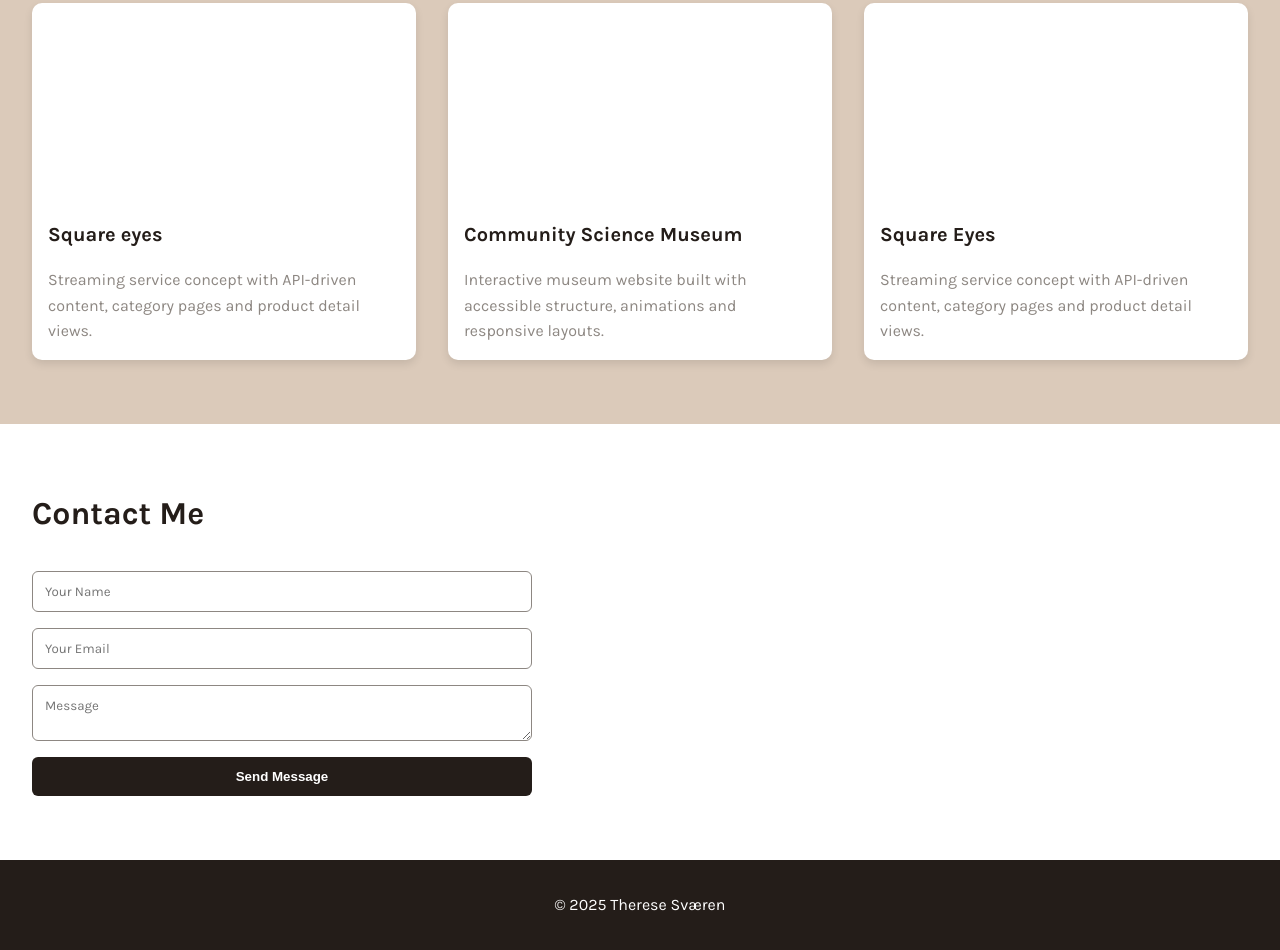
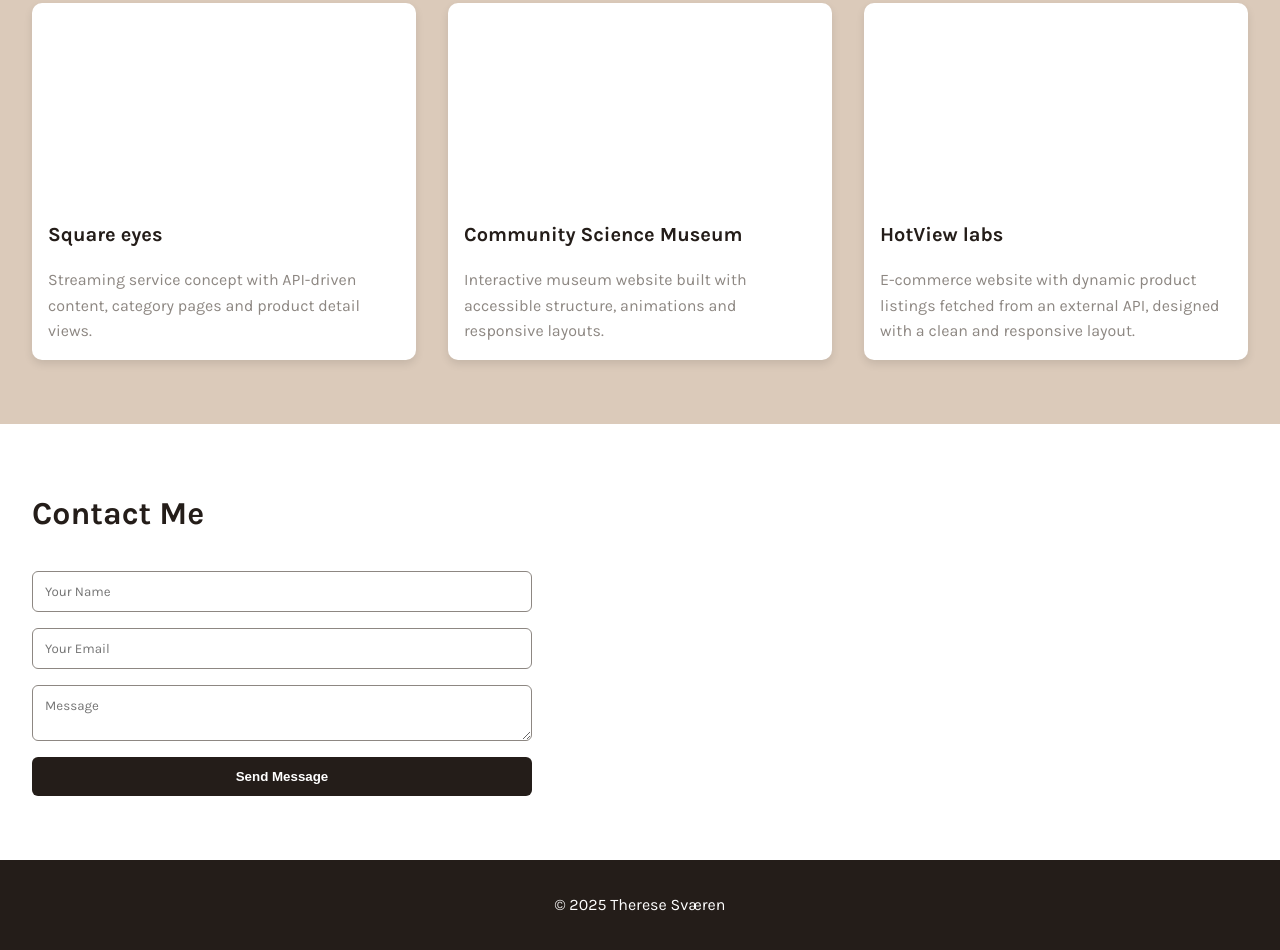
Before and after one commit to theresesvaerens/portfolio1, a plain HTML site: page index.html in a window 1280 px wide. Shown: the part 1687-2637 px from the top of the page. Drawn offline with Linux system fonts and the light colour scheme.

Commit message:
Changed project name and description

```diff
--- a/index.html
+++ b/index.html
@@ -70,8 +70,8 @@
 
           <li class="portfolio-card">
             <div class="portfolio-img img-3"></div>
-            <h3>Square Eyes</h3>
-            <p>Streaming service concept with API-driven content, category pages and product detail views.</p>
+            <h3>HotView labs</h3>
+            <p>E-commerce website with dynamic product listings fetched from an external API, designed with a clean and responsive layout.</p>
           </li>
 
         </ul>
```
